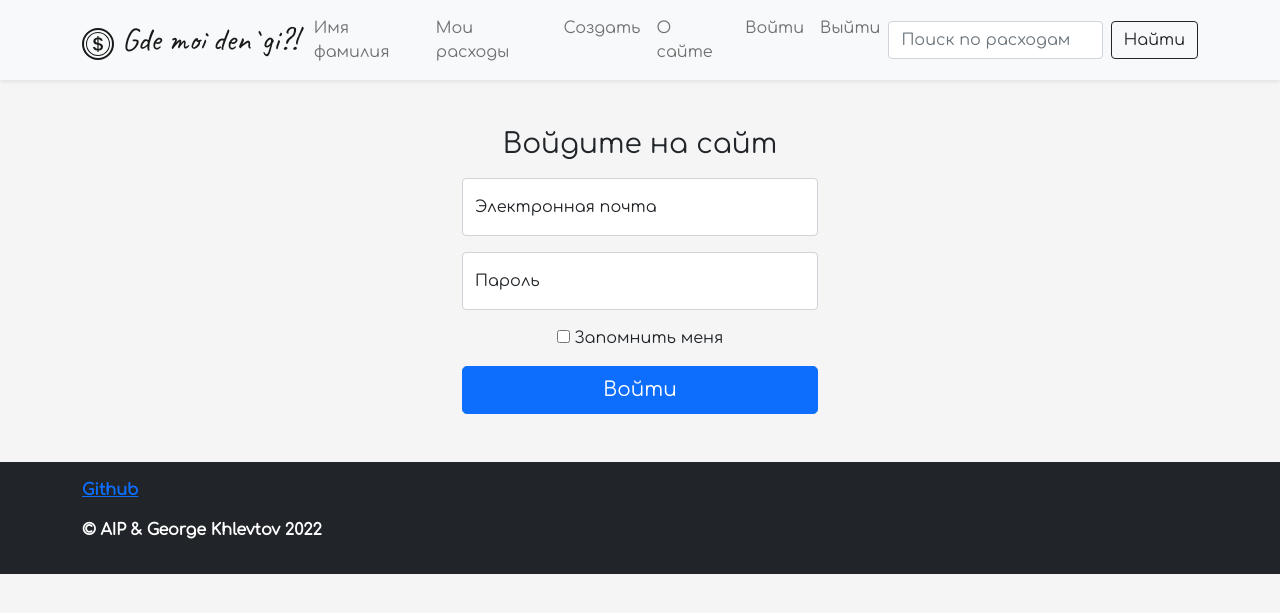
After one commit to gkhlevtov/AIP-CostControl-Project, a Flask app: template templates/login.html in a window 1280 px wide. The commit adds this page. Shown: the top 613 px of the page. Run offline with Flask 2, Linux system fonts and the light colour scheme; the template is opened without the code that fills it, so the values that code supplies are empty.

Commit message:
Add login pages

```diff
--- /dev/null
+++ b/templates/login.html
@@ -0,0 +1,29 @@
+{% extends 'base.html' %}
+
+{% block title %}
+    Новая группа расходов
+{% endblock %}
+
+{% block content %}
+    <div class="row">
+        <div class="col-lg-6 offset-lg-3 col-xl-4 offset-xl-4">
+            <form action="{{ url_for('login') }}" method="POST" class="text-center">
+                <h1 class="h3 mb-3 fw-normal">Войдите на сайт</h1>
+                <div class="form-floating mb-3">
+                    <input type="email" class="form-control" id="floatingInput" placeholder="name@example.com">
+                    <label for="floatingInput">Электронная почта</label>
+                </div>
+                <div class="form-floating">
+                    <input type="password" class="form-control" id="floatingPassword" placeholder="Пароль">
+                    <label for="floatingPassword">Пароль</label>
+                </div>
+                <div class="checkbox my-3">
+                    <label>
+                        <input type="checkbox" value="remember-me"> Запомнить меня
+                    </label>
+                </div>
+                <button class="w-100 btn btn-lg btn-primary" type="submit">Войти</button>
+            </form>
+        </div>
+    </div>
+{% endblock %}
--- a/templates/navbar.html
+++ b/templates/navbar.html
@@ -29,6 +29,9 @@
                     <a class="nav-link" href="{{ url_for('about') }}">О сайте</a>
                 </li>
                 <li class="nav-item">
+                    <a class="nav-link" href="{{ url_for('login') }}">Войти</a>
+                </li>
+                <li class="nav-item">
                     <a class="nav-link" href="#">Выйти</a>
                 </li>
             </ul>
```
